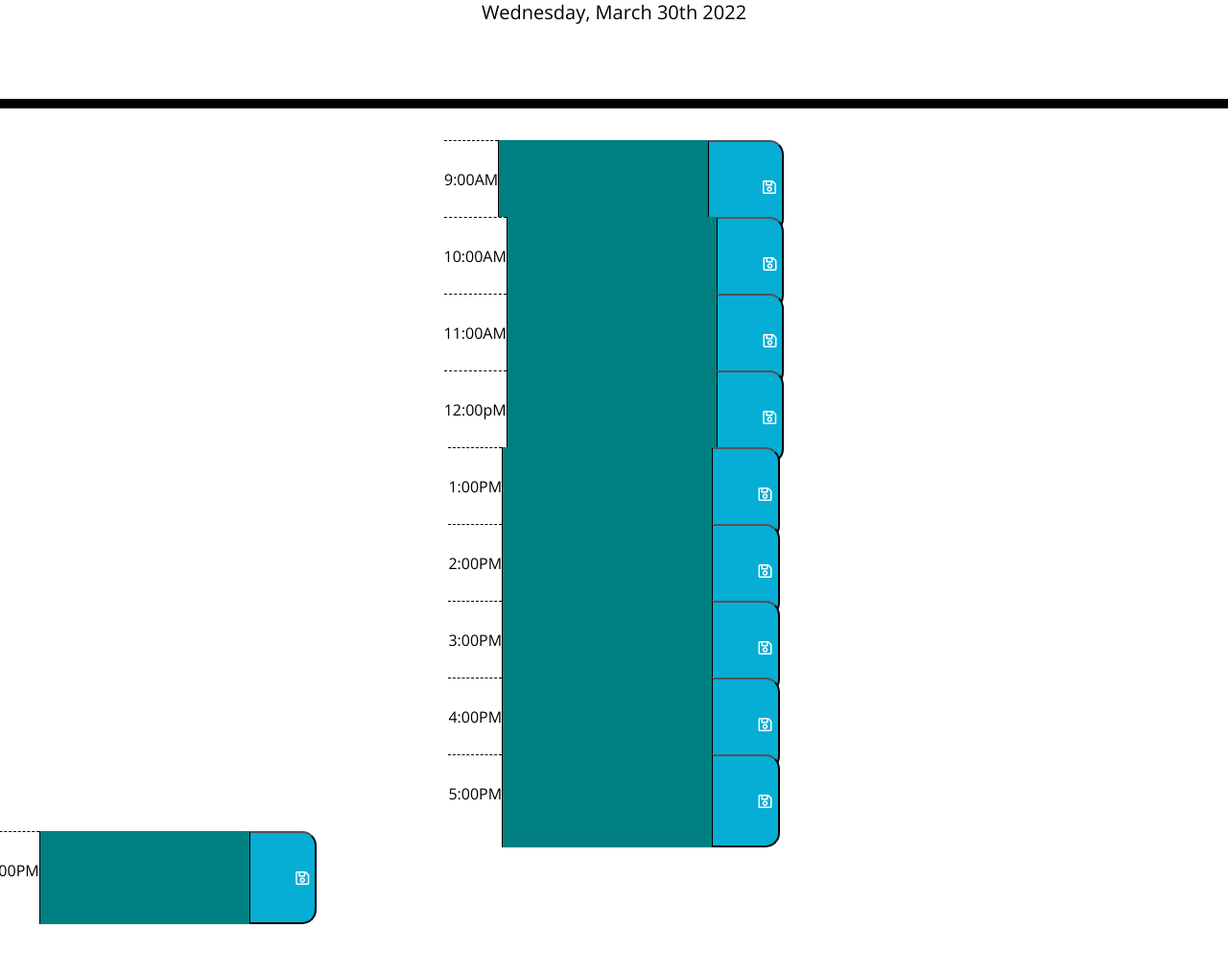
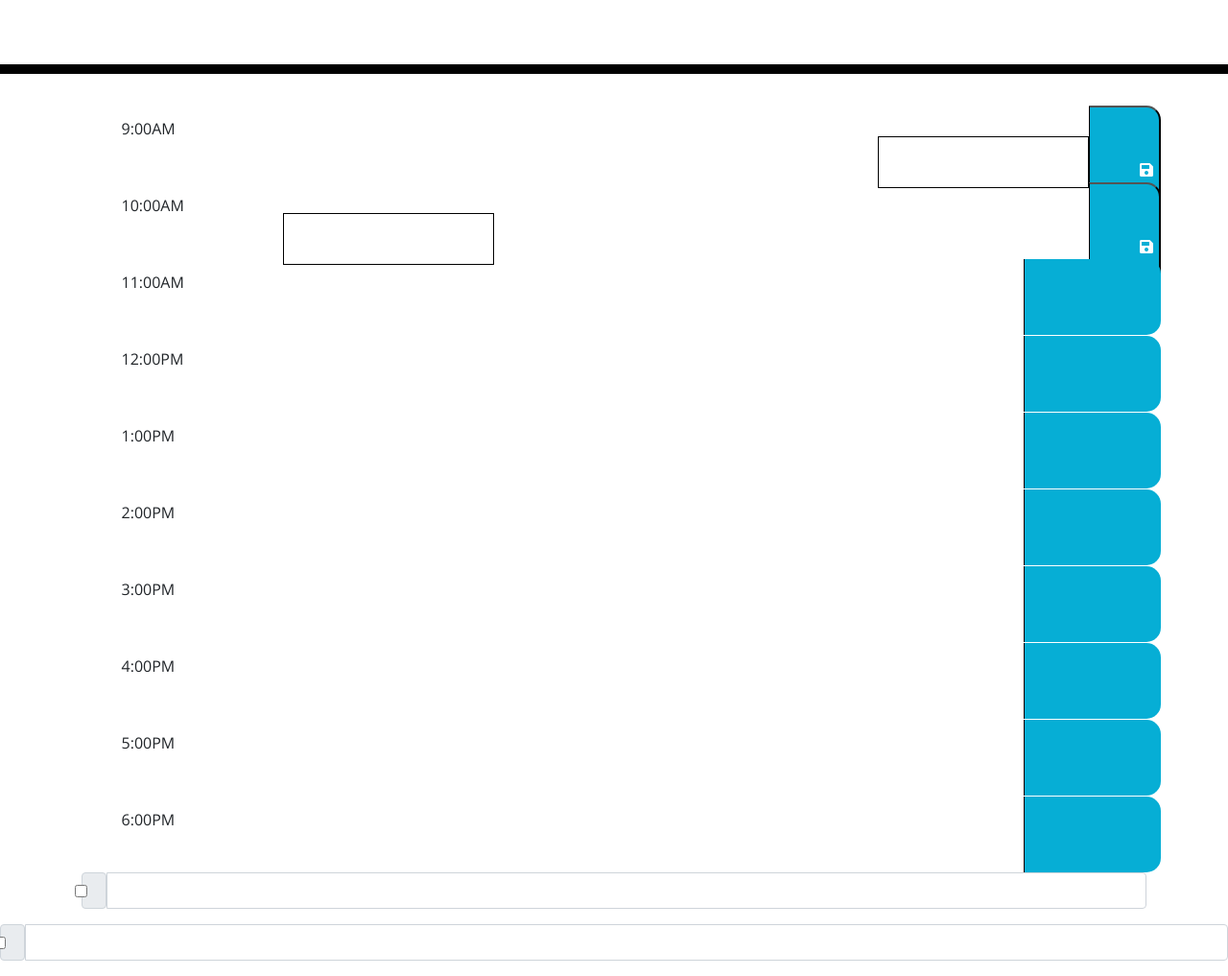
Before and after one commit to NatalyaCo/Daily-Planner-Hw-Wk-5, a plain HTML site: page index.html in a window 1280 px wide. Shown: the part 191-1208 px from the top of the page at 96% size. Before the commit the page ends 1157 px from the top, so only its background shows below. Drawn offline with nearby package versions, Linux system fonts and the light colour scheme.

Commit message:
made many changes and none wrk

```diff
--- a/assets/css/style.css
+++ b/assets/css/style.css
@@ -6,10 +6,10 @@ body {
 
 textarea {
   background: transparent;
-    border: none;
+  display: flex;
   resize: none;
   color: #000000;
-    border-left: 1px solid black;
+  border: 1px solid black;
   padding: 10px;
 }
 
@@ -31,7 +31,8 @@ body {
 }
 
 .row {
-
+  display: flex;
+  flex-direction: row;
   white-space: pre-wrap;
   height: 80px;
   border-top: 1px solid white;
@@ -64,6 +65,7 @@ body {
   border-bottom-right-radius: 15px;
   background-color: #06aed5;
   color: white;
+  cursor: pointer;
 }
 
 .saveBtn i:hover {
--- a/assets/js/script.js
+++ b/assets/js/script.js
@@ -1,43 +1,80 @@
-let timeNow = moment().format('dddd, MMMM Do YYYY');
+let timeNow = moment().format('dddd, MMMM Do YYYY,  h:mm:ss a');
 let hourNow = moment().format('h');
 let hourNow24= parseInt(moment().format('HH'));
 let hourNowInt = parseInt(hourNow);
 let Timer;
 
+//function showTime() {
+    //var timeShow = document.querySelector ("#currentDay")
+//}
+//showTime ();
+
+
+// var notesRow = document.getElementById ("#hourNotes")
+
+// var futureTime
+// var pastTime
+
+//  console.log (timeNow);
+
+
+// function ColorChange (){
+
+// if (timeNow) {
+//    $("#hourNotes").css("backgoruund-color", "#ff6961");
+// }
+// if (pastTime < timeNow) {
+//     $("#hourNotes").css("background-color", "#d3d3d3");
+//  }
+// if (futureTime < timeNow){
+//     $("#hourNotes").css("background-color", "#77dd77");
+
+// }
+
+
+// }
+// ColorChange ();
+
+// var currentD = new Date();
+// var startWorkHoursD = new Date();
+// startWorkHoursD.setHours(9,00,0); // 9.00 am
+// var endWorkHoursD = new Date();
+// endWorkHoursD.setHours(17,00,0); // 5.00 pm
+// var colorField = document.querySelector ("hourNotes");
+
+
+
+// console.log(timeNow)
+
+
+// if(currentD >= startWorkHoursD && currentD < endWorkHoursD ){
+//     $("#hourNotes").css("background-color", "#d3d3d3");
+//     console.log("past");
+// }else{
+//     $("#hourNotes").css("background-color", "#77dd77");
+//     console.log("future");
+// }
+
+
 
 $('#currentDay').append(timeNow);
 
-colorChanguing();
+var formSubmitHandler = function (event) {
+    event.preventDefault();
+}
 
-function colorChanguing() {
+if (window.localStorage) {
 
-  Timer = setInterval(colorChanguing, 1000);
+    var txthourNotes = document.getElementById ('hourNotes');
+    var txt09AM = document.getElementById ('#09AM');
 
-  if(hourNow24 >= 9 && hourNow24 <= 17) {
+    txthourNotes.value = localStorage.getItem ('hourNotes');
+    txt09AM.value = localStorage.getItem ('#09AM');
 
-    for (let i =1; i<=9 ; i++) {
-     let hourInInt = parseInt($('#time'+i).text());
+    txthourNotes.addEventListener('input', function ( ) {
+ localStorage.setItem('hourNotes', txthourNotes.value);
 
-      if (hourInInt < 9) {
-        hourNow = hourInInt + 12;
-      }
+    }, false);
 
-      if (hourInInt == hourNow24) {
-        $('#text'+i).css('background-color', '#FB8F78');
-        continue;
-      }
 
-      if (hourInInt < hourNow24) {
-        $('#text'+i).css('background-color', 'lightgray');
-      }
-      else {
-        $('#text'+i).css('background-color', 'lightgreen');
-      }
-    }
-
-  }
-  else {
-    clearInterval(Timer);
-    $('textarea').css('background-color', 'teal');
-  }
 }
--- a/index.html
+++ b/index.html
@@ -18,9 +18,7 @@
       href="https://fonts.googleapis.com/css?family=Open+Sans&display=swap"
       rel="stylesheet"
     />
-    <link rel="stylesheet" href="./assets/css/style.css" />
-
-
+    <link rel="stylesheet" href="/assets/css/style.css" />
     <title>Work Day Scheduler</title>
   </head>
 
@@ -32,141 +30,144 @@
 
     </header>
     <div class="container">
-    </div>
       <!-- Timeblocks go here -->
       <div class="row">
-          <div id="time1" class="col d-flex justify-content-center">
-        <div class="hour">
-            <p>9:00AM</p>
+        <div class="col" id="9am">
+          9:00AM
         </div>
+        <div class="d-lg-inline-flex, center">
           <textarea class="hourNotes" id="09AM" rows="2"></textarea>
-        <button class="saveBtn" id="btn1">
-            <i class="far fa-save"></i>
+
+          </div>
+         <button class="saveBtn" id="btn">
+           <i class="fas fa-save"></i>
          </button>
       </div>
     </div>
 
+    <div class="container">
       <!-- Timeblocks go here -->
       <div class="row">
-        <div id="time2" class="col d-flex justify-content-center">
-      <div class="hour">
-          <p>10:00AM</p>
+        <div class="col" id="10am">
+          10:00AM
         </div>
-      <textarea class="hourNotes" id="10AM" rows="2"></textarea>
-      <button class="saveBtn" id="btn2">
-          <i class="far fa-save"></i>
+        <div class="col-9 left">
+          <textarea class="hourNotes" id="09AM" rows="2"></textarea>
+
+          </div>
+         <button class="saveBtn" id="btn">
+           <i class="fas fa-save"></i>
          </button>
           </div>
+
+
           </div>
-
+      </div>
+    </div>
+    <div class="container">
       <!-- Timeblocks go here -->
       <div class="row">
-        <div id="time3" class="col d-flex justify-content-center">
-      <div class="hour">
-          <p>11:00AM</p>
+        <div class="col" id="11am">
+          11:00AM
         </div>
-      <textarea class="hourNotes" id="11AM" rows="2"></textarea>
-      <button class="saveBtn" id="btn3">
-          <i class="far fa-save"></i>
-      </button>
+        <div class="col-9 left">
+          </div>
+          <div class="col saveBtn">
+
           </div>
       </div>
-
+    </div>
+    <div class="container">
       <!-- Timeblocks go here -->
       <div class="row">
-        <div id="time4" class="col d-flex justify-content-center">
-      <div class="hour">
-          <p>12:00pM</p>
+        <div class="col" id="12pm">
+          12:00PM
         </div>
-      <textarea class="hourNotes" id="12PM" rows="2"></textarea>
-      <button class="saveBtn" id="btn4">
-          <i class="far fa-save"></i>
-      </button>
+        <div class="col-9 left">
+          </div>
+          <div class="col saveBtn">
+
           </div>
       </div>
-
+    </div>
+    <div class="container">
       <!-- Timeblocks go here -->
       <div class="row">
-        <div id="time5" class="col d-flex justify-content-center">
-      <div class="hour">
-          <p>1:00PM</p>
+        <div class="col" id="1pm">
+          1:00PM
         </div>
-      <textarea class="hourNotes" id="01PM" rows="2"></textarea>
-      <button class="saveBtn" id="btn5">
-          <i class="far fa-save"></i>
-      </button>
+        <div class="col-9 left">
+          </div>
+          <div class="col saveBtn">
+
           </div>
       </div>
-
+    </div>
+    <div class="container">
       <!-- Timeblocks go here -->
       <div class="row">
-        <div id="time6" class="col d-flex justify-content-center">
-      <div class="hour">
-          <p>2:00PM</p>
+        <div class="col" id="2pm">
+          2:00PM
         </div>
-      <textarea class="hourNotes" id="02PM" rows="2"></textarea>
-      <button class="saveBtn" id="btn6">
-          <i class="far fa-save"></i>
-      </button>
+        <div class="col-9 left">
+          </div>
+          <div class="col saveBtn">
+
           </div>
       </div>
-
+    </div>
+    <div class="container">
       <!-- Timeblocks go here -->
       <div class="row">
-        <div id="time7" class="col d-flex justify-content-center">
-      <div class="hour">
-          <p>3:00PM</p>
+        <div class="col" id="3pm">
+          3:00PM
         </div>
-      <textarea class="hourNotes" id="03PM" rows="2"></textarea>
-      <button class="saveBtn" id="btn7">
-          <i class="far fa-save"></i>
-      </button>
+        <div class="col-9 left">
+          </div>
+          <div class="col saveBtn">
+
           </div>
       </div>
-
+    </div>
+    <div class="container">
       <!-- Timeblocks go here -->
       <div class="row">
-        <div id="time8" class="col d-flex justify-content-center">
-      <div class="hour">
-          <p>4:00PM</p>
+        <div class="col" id="4pm">
+          4:00PM
         </div>
-      <textarea class="hourNotes" id="04PM" rows="2"></textarea>
-      <button class="saveBtn" id="btn8">
-          <i class="far fa-save"></i>
-      </button>
+        <div class="col-9 left">
+          </div>
+          <div class="col saveBtn">
+
           </div>
       </div>
-
+    </div>
+    <div class="container">
       <!-- Timeblocks go here -->
       <div class="row">
-        <div id="time9" class="col d-flex justify-content-center">
-      <div class="hour">
-          <p>5:00PM</p>
+        <div class="col" id="5pm">
+          5:00PM
         </div>
-      <textarea class="hourNotes" id="05PM" rows="2"></textarea>
-      <button class="saveBtn" id="btn9">
-          <i class="far fa-save"></i>
-      </button>
+        <div class="col-9 left">
+          </div>
+          <div class="col saveBtn">
+
           </div>
       </div>
-
+    </div>
+    <div class="container">
       <!-- Timeblocks go here -->
       <div class="row">
-        <div id="time10" class="input-group mb-3">
-      <div class="hour">
-          <p>6:00PM</p>
+        <div class="col" id="6pm">
+          6:00PM
         </div>
+        <div class="col-9 left">
+          </div>
+          <div class="col saveBtn">
 
-      <textarea class="hourNotes" id="06PM" rows="2"></textarea>
-      <button class="saveBtn" id="btn10">
-          <i class="far fa-save"></i>
-      </button>
           </div>
       </div>
-    </section>
-
-
-    <!--<div class="input-group mb-3">
+      <div class="input-group mb-3">
         <div class="input-group-text">
           <input class="form-check-input mt-0" type="checkbox" value="" aria-label="Checkbox for following text input">
         </div>
@@ -178,10 +179,9 @@
         <input class="form-check-input mt-0" type="checkbox" value="" aria-label="Checkbox for following text input">
       </div>
       <input type="text" class="form-control" aria-label="Text input with checkbox">
-    </div> -->
+    </div>
 
     <script src="https://cdnjs.cloudflare.com/ajax/libs/jquery/3.2.1/jquery.min.js"></script>
     <script src="https://cdnjs.cloudflare.com/ajax/libs/moment.js/2.24.0/moment.min.js"></script>
-    <script src="/assets/js/script.js"></script>
   </body>
 </html>
```
Lines whose indentation alone changed are shown as unchanged.
